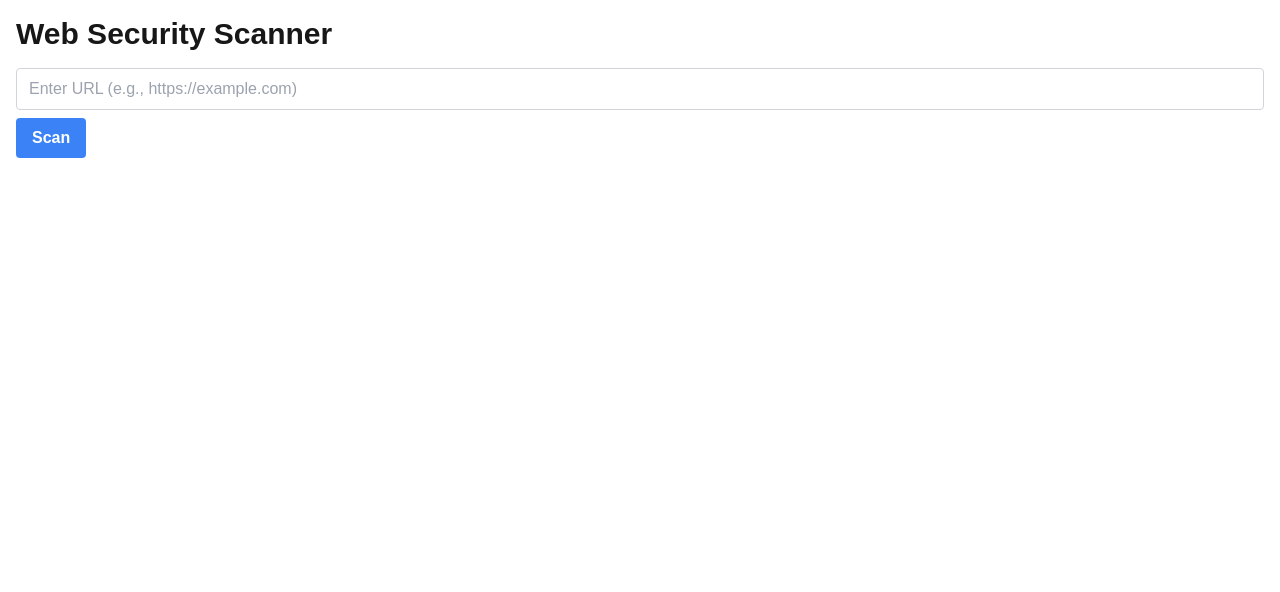
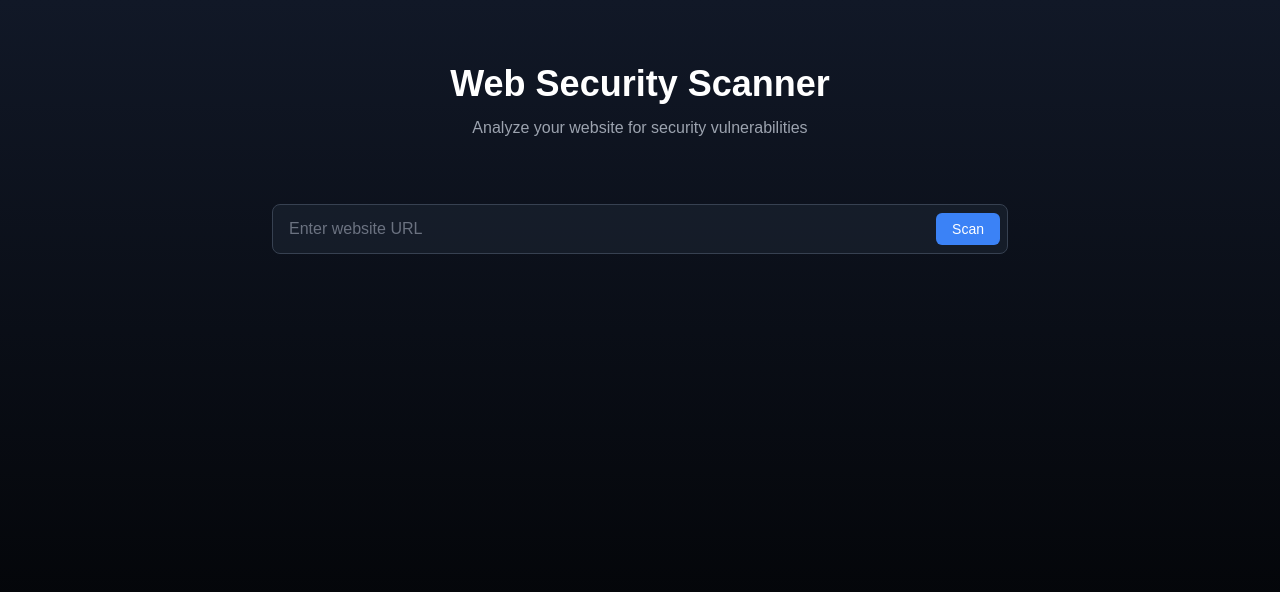
Before and after one commit to Dheerajjha451/WebSiteThreatScan, a Next.js app in the folder frontend/: page / in a window 1280 px wide. Shown: the top 592 px of the page. Built offline with nearby package versions, Linux system fonts and the light colour scheme.

Commit message:
Refactor frontend page layout and improve error handling in web security scanner

```diff
--- a/frontend/app/page.tsx
+++ b/frontend/app/page.tsx
@@ -1,34 +1,36 @@
-"use client"
-import { useState } from 'react';
+"use client";
+import { useState } from "react";
 
 export default function Home() {
-  const [url, setUrl] = useState('');
+  const [url, setUrl] = useState("");
   const [results, setResults] = useState<any>(null);
-  const [error, setError] = useState('');
+  const [error, setError] = useState("");
   const [loading, setLoading] = useState(false);
 
   const handleSubmit = async (e: React.FormEvent) => {
     e.preventDefault();
     setLoading(true);
-    setError('');
+    setError("");
 
     try {
-      const response = await fetch('https://websitethreatscan.onrender.com/scan', {
-        method: 'POST',
-        headers: {
-          'Content-Type': 'application/json',
-        },
+      const response = await fetch(
+        "https://websitethreatscan.onrender.com/scan",
+        {
+          method: "POST",
+          headers: { "Content-Type": "application/json" },
           body: JSON.stringify({ url }),
-      });
+        }
+      );
 
       if (!response.ok) {
         const errorData = await response.json();
-        throw new Error(errorData.error || 'An error occurred during the scan.');
+        throw new Error(
+          errorData.error || "An error occurred during the scan."
+        );
       }
 
       const data = await response.json();
       setResults(data);
-
     } catch (err: any) {
       setError(err.message);
     } finally {
@@ -37,75 +39,97 @@ export default function Home() {
   };
 
   return (
-    <div className="container mx-auto p-4">
-      <h1 className="text-3xl font-bold mb-4">Web Security Scanner</h1>
+    <main className="min-h-screen bg-gradient-to-b from-gray-900 to-black">
+      <div className="container mx-auto px-4 py-16 max-w-3xl">
+        {/* Hero Section */}
+        <div className="text-center space-y-3 mb-16">
+          <h1 className="text-4xl font-bold text-white">
+            Web Security Scanner
+          </h1>
+          <p className="text-gray-400">
+            Analyze your website for security vulnerabilities
+          </p>
+        </div>
 
-      <form onSubmit={handleSubmit} className="mb-4">
+        {/* Search Form */}
+        <form onSubmit={handleSubmit} className="mb-12">
+          <div className="relative">
             <input
               type="url"
               value={url}
               onChange={(e) => setUrl(e.target.value)}
-          placeholder="Enter URL (e.g., https://example.com)"
-          className="border border-gray-300 rounded px-3 py-2 w-full mb-2 text-black"
+              placeholder="Enter website URL"
+              className="w-full px-4 py-3 bg-gray-800/50 rounded-lg border border-gray-700 focus:border-blue-500 focus:ring-1 focus:ring-blue-500 transition-all outline-none text-gray-100 placeholder:text-gray-500"
               required
             />
             <button
               type="submit"
-          className={`bg-blue-500 hover:bg-blue-700 text-white font-bold py-2 px-4 rounded ${loading ? 'opacity-50 cursor-not-allowed' : ''}`}
               disabled={loading}
+              className="absolute right-2 top-1/2 -translate-y-1/2 px-4 py-1.5 bg-blue-500 text-white rounded-md hover:bg-blue-600 transition-colors disabled:opacity-50 disabled:cursor-not-allowed text-sm font-medium"
             >
-          {loading ? (
-            <div className="flex items-center justify-center">
-              <svg className="animate-spin h-5 w-5 mr-3" viewBox="0 0 24 24">
-                <circle className="opacity-25" cx="12" cy="12" r="10" stroke="currentColor" strokeWidth="4"></circle>
-                <path className="opacity-75" fill="currentColor" d="M4 12a8 8 0 018-8V0C5.373 0 0 5.373 0 12h4zm2 5.291A7.962 7.962 0 014 12H0c0 3.042 1.135 5.824 3 7.938l3-2.647z"></path>
-              </svg>
-              Scanning...
+              {loading ? "Scanning..." : "Scan"}
+            </button>
           </div>
-          ) : (
-            "Scan"
-          )}
-        </button>
         </form>
 
-      {error && <p className="text-red-500">{error}</p>} {/* Display error message */}
+        {/* Error Message */}
+        {error && (
+          <div className="mb-8 p-3 bg-red-500/10 border border-red-500/20 rounded-lg">
+            <p className="text-red-400 text-sm text-center">{error}</p>
+          </div>
+        )}
 
+        {/* Results Section */}
         {results && (
-  <div className="mt-4">
-    <h2 className="text-2xl font-bold mb-2">Scan Results</h2>
-
-    <div className="mb-4">
-      <p className="font-semibold">Scanned URLs ({results.scanned_urls.length}):</p>
-      <ul className="list-disc pl-5 text-sm text-gray-400">
-        {results.scanned_urls.map((scannedUrl: string, index: number) => (
-          <li key={index}>{scannedUrl}</li>
-        ))}
+          <div className="space-y-6">
+            {/* Scanned URLs */}
+            <div className="bg-gray-800/30 rounded-lg p-4">
+              <h3 className="text-sm font-medium text-gray-400 mb-3">
+                Scanned URLs ({results.scanned_urls.length})
+              </h3>
+              <ul className="space-y-2">
+                {results.scanned_urls.map(
+                  (scannedUrl: string, index: number) => (
+                    <li
+                      key={index}
+                      className="text-sm font-mono text-gray-300 break-all bg-gray-800/30 p-2 rounded"
+                    >
+                      {scannedUrl}
+                    </li>
+                  )
+                )}
               </ul>
             </div>
 
+            {/* Vulnerabilities */}
             {results.vulnerabilities.length > 0 ? (
               <div className="space-y-4">
-        <p className="font-semibold text-red-500">
-          {results.vulnerabilities.length} Vulnerabilities Found:
-        </p>
+                <h3 className="text-sm font-medium text-red-400">
+                  {results.vulnerabilities.length} Vulnerabilities Found
+                </h3>
                 {results.vulnerabilities.map((vuln: any, index: number) => (
-          <div key={index} className="border border-red-500/50 rounded-lg p-4 bg-red-900/10">
-            <div className="flex items-center gap-2 mb-2">
-              <svg xmlns="http://www.w3.org/2000/svg" className="h-5 w-5 text-red-500" viewBox="0 0 24 24" fill="none" stroke="currentColor" strokeWidth="2">
-                <path d="M12 2L2 7l10 5 10-5-10-5zM2 17l10 5 10-5M2 12l10 5 10-5"/>
-              </svg>
-              <h3 className="font-semibold">{vuln.type}</h3>
+                  <div
+                    key={index}
+                    className="bg-red-500/5 border border-red-500/10 rounded-lg p-4 hover:bg-red-500/10 transition-colors"
+                  >
+                    <h4 className="text-red-400 font-medium mb-3">
+                      {vuln.type}
+                    </h4>
+                    <div className="space-y-2">
+                      {Object.entries(vuln).map(([key, value]) => {
+                        if (key === "type") return null;
+                        return (
+                          <div
+                            key={key}
+                            className="grid grid-cols-[100px,1fr] gap-3"
+                          >
+                            <span className="text-xs font-medium text-gray-500 capitalize">
+                              {key.replace("_", " ")}
+                            </span>
+                            <code className="text-xs text-red-300 bg-red-500/10 p-1.5 rounded break-all">
+                              {String(value)}
+                            </code>
                           </div>
-            <div className="space-y-1 text-sm">
-              {Object.entries(vuln).map(([key, value]) => {
-                if (key === 'type') return null;
-                return (
-                  <p key={key}>
-                    <span className="font-medium capitalize">{key.replace('_', ' ')}:</span>
-                    <span className="ml-2 font-mono text-red-300 break-all">
-                      {String(value)}
-                    </span>
-                  </p>
                         );
                       })}
                     </div>
@@ -113,18 +137,15 @@ export default function Home() {
                 ))}
               </div>
             ) : (
-      <div className="border border-green-500/50 rounded-lg p-4 bg-green-900/10">
-        <div className="flex items-center gap-2">
-          <svg xmlns="http://www.w3.org/2000/svg" className="h-5 w-5 text-green-500" viewBox="0 0 24 24" fill="none" stroke="currentColor" strokeWidth="2">
-            <path d="M22 11.08V12a10 10 0 1 1-5.93-9.14"/>
-            <path d="M22 4L12 14.01l-3-3"/>
-          </svg>
-          <p className="font-semibold">No vulnerabilities found!</p>
-        </div>
+              <div className="bg-emerald-500/5 border border-emerald-500/10 rounded-lg p-4">
+                <p className="text-emerald-400 text-sm font-medium">
+                  No vulnerabilities found
+                </p>
               </div>
             )}
           </div>
         )}
       </div>
+    </main>
   );
 }
```
Lines whose indentation alone changed are shown as unchanged.
